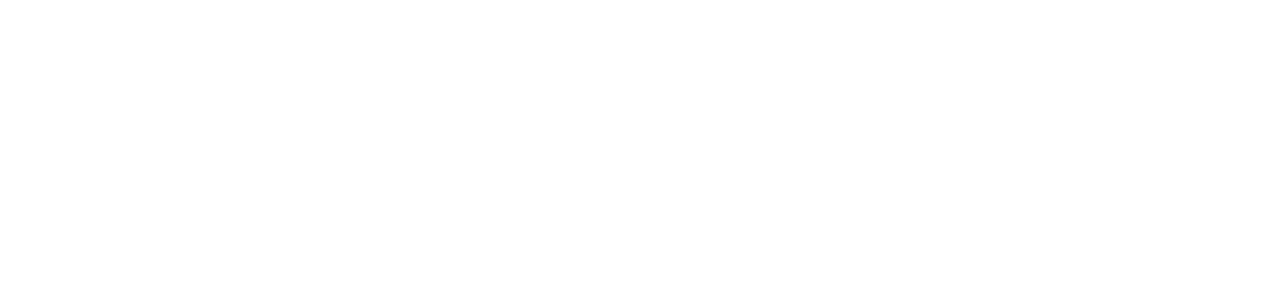
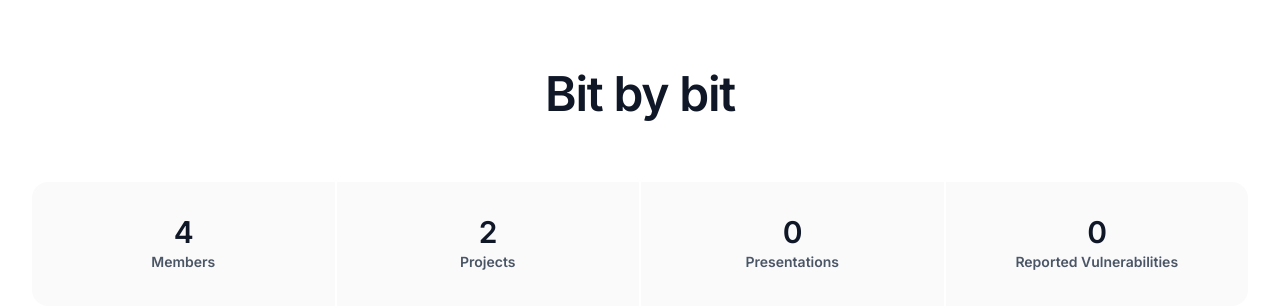
Before and after one commit to Carbophile/cg-hermes, a Next.js app: page /en in a window 1280 px wide. Shown: the part 1054-1362 px from the top of the page. Before the commit the page ends 996 px from the top, so only its background shows below. Built offline with nearby package versions, Linux system fonts and the light colour scheme.

Commit message:
feat(stats): add root page stats component (#6)

```diff
--- a/app/[lang]/_page/components/Landing.tsx
+++ b/app/[lang]/_page/components/Landing.tsx
@@ -48,7 +48,7 @@ interface LandingProps {
 
 const Landing = ({ dict, lang }: LandingProps) => {
 	return (
-		<div className="overflow-hidden bg-white py-24 sm:py-32 dark:bg-gray-900">
+		<article className="overflow-hidden bg-white py-24 sm:py-32 dark:bg-gray-900">
 			<div className="mx-auto max-w-7xl px-6 lg:px-8">
 				<div className="mx-auto grid max-w-2xl grid-cols-1 gap-x-8 gap-y-16 sm:gap-y-20 lg:mx-0 lg:max-w-none lg:grid-cols-2 lg:items-start">
 					<div className="lg:pt-4 lg:pr-4">
@@ -102,7 +102,7 @@ const Landing = ({ dict, lang }: LandingProps) => {
 					/>
 				</div>
 			</div>
-		</div>
+		</article>
 	);
 };
 
--- /dev/null
+++ b/app/[lang]/_page/components/Stats.tsx
@@ -0,0 +1,83 @@
+/*
+ * Copyright 2025 Carbophile Group and Contributors
+ *
+ * Licensed under the Apache License, Version 2.0 (the "License");
+ * you may not use this file except in compliance with the License.
+ * You may obtain a copy of the License at
+ *
+ * 	https://www.apache.org/licenses/LICENSE-2.0
+ *
+ * Unless required by applicable law or agreed to in writing, software
+ * distributed under the License is distributed on an "AS IS" BASIS,
+ * WITHOUT WARRANTIES OR CONDITIONS OF ANY KIND, either express or implied.
+ * See the License for the specific language governing permissions and
+ * limitations under the License.
+ *
+ * --------------------------------------------------------------------------
+ *
+ * THIRD-PARTY COMPONENT NOTICE
+ *
+ * This file contains proprietary user interface components provided by
+ * Tailwind Labs Inc. (Tailwind Plus).
+ *
+ * Copyright 2025 Tailwind Labs Inc. All rights reserved.
+ *
+ * NOTICE: The Apache License 2.0 grant for this project DOES NOT apply to
+ * the Tailwind Plus components contained within this file.
+ *
+ * These components are used under the Tailwind Plus License:
+ *
+ * 	https://tailwindcss.com/plus/license
+ *
+ * RESTRICTIONS:
+ * You are granted the right to use, view, modify, and compile these
+ * components solely as part of this project. You may not extract, modify,
+ * or redistribute these components as standalone assets or for use in
+ * other projects without a separate license from Tailwind Labs Inc.
+ */
+
+import type { Dictionary } from "@l10n/Dict";
+
+interface StatsProps {
+	dict: Dictionary;
+}
+
+const Stats = ({ dict }: StatsProps) => {
+	const stats = [
+		{ id: 1, name: dict.stats?.members, value: "4" },
+		{ id: 2, name: dict.stats?.projects, value: "2" },
+		{ id: 3, name: dict.stats?.presentations, value: "0" },
+		{ id: 4, name: dict.stats?.vulnerabilities, value: "0" },
+	];
+
+	return (
+		<article className="bg-white py-24 sm:py-32 dark:bg-gray-900">
+			<div className="mx-auto max-w-7xl px-6 lg:px-8">
+				<div className="mx-auto max-w-2xl lg:max-w-none">
+					<div className="text-center">
+						<h2 className="text-balance font-semibold text-4xl text-gray-900 tracking-tight sm:text-5xl dark:text-white">
+							{dict.stats?.heading}
+						</h2>
+					</div>
+					<dl className="mt-16 grid grid-cols-1 gap-0.5 overflow-hidden rounded-2xl text-center sm:grid-cols-2 lg:grid-cols-4">
+						{stats.map((stat) => (
+							<div
+								className="flex flex-col bg-gray-400/5 p-8 dark:bg-white/5"
+								key={stat.id}
+							>
+								<dt className="font-semibold text-gray-600 text-sm/6 dark:text-gray-300">
+									{stat.name}
+								</dt>
+								<dd className="order-first font-semibold text-3xl text-gray-900 tracking-tight dark:text-white">
+									{stat.value}
+								</dd>
+							</div>
+						))}
+					</dl>
+				</div>
+			</div>
+		</article>
+	);
+};
+
+export default Stats;
--- a/app/[lang]/page.tsx
+++ b/app/[lang]/page.tsx
@@ -16,6 +16,7 @@
 
 import { getDict, type Lang } from "@l10n/dict";
 import Landing from "./_page/components/Landing";
+import Stats from "./_page/components/Stats";
 
 interface RootPageProps {
 	params: Promise<{ lang: string }>;
@@ -25,7 +26,12 @@ const RootPage = async ({ params }: RootPageProps) => {
 	const { lang } = (await params) as { lang: Lang };
 	const dict = await getDict(lang);
 
-	return <Landing dict={dict} lang={lang} />;
+	return (
+		<>
+			<Landing dict={dict} lang={lang} />
+			<Stats dict={dict} />
+		</>
+	);
 };
 
 export default RootPage;
--- a/l10n/dict.schema.json
+++ b/l10n/dict.schema.json
@@ -50,6 +50,39 @@
 			"required": ["blog", "collaborate", "contact", "projects"],
 			"type": "object"
 		},
+		"stats": {
+			"description": "The statistics for the landing page.",
+			"properties": {
+				"heading": {
+					"description": "The heading of the stats section.",
+					"type": "string"
+				},
+				"members": {
+					"description": "The title of the members stat.",
+					"type": "string"
+				},
+				"presentations": {
+					"description": "The title of the presentations stat.",
+					"type": "string"
+				},
+				"projects": {
+					"description": "The title of the projects stat.",
+					"type": "string"
+				},
+				"vulnerabilities": {
+					"description": "The title of the vulnerabilities stat.",
+					"type": "string"
+				}
+			},
+			"required": [
+				"heading",
+				"members",
+				"presentations",
+				"projects",
+				"vulnerabilities"
+			],
+			"type": "object"
+		},
 		"tagline": {
 			"description": "The tagline for the landing page.",
 			"type": "string"
--- a/l10n/dicts/dict.en.json
+++ b/l10n/dicts/dict.en.json
@@ -12,5 +12,12 @@
 		"contact": "Contact",
 		"projects": "Projects"
 	},
+	"stats": {
+		"heading": "Bit by bit",
+		"members": "Members",
+		"presentations": "Presentations",
+		"projects": "Projects",
+		"vulnerabilities": "Reported Vulnerabilities"
+	},
 	"tagline": "is a fundamental human right"
 }
--- a/l10n/dicts/dict.hr.json
+++ b/l10n/dicts/dict.hr.json
@@ -12,5 +12,12 @@
 		"contact": "Kontakt",
 		"projects": "Projekti"
 	},
+	"stats": {
+		"heading": "Malo pomalo",
+		"members": "Članova",
+		"presentations": "Prezentacija",
+		"projects": "Projekata",
+		"vulnerabilities": "Prijavljenih ranjivosti"
+	},
 	"tagline": "je temeljno ljudsko pravo"
 }
```
